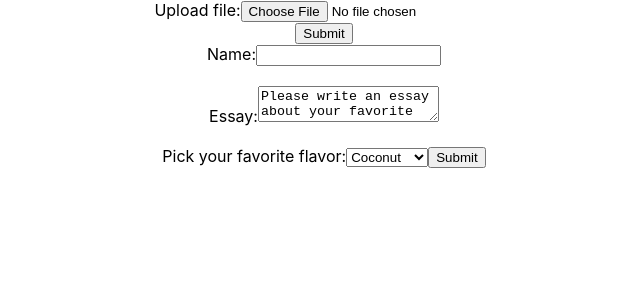
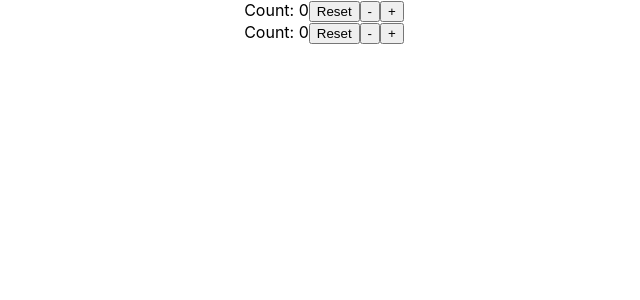
Before and after one commit to ucoder-git/my-app, a React (Create React App) app: page / in a window 1280 px wide. Shown: the top 300 px of the page, without its empty margins (316-956 px from the left). Built offline with nearby package versions, Linux system fonts and the light colour scheme.

Commit message:
Reducer 상태관리

```diff
--- a/src/App.js
+++ b/src/App.js
@@ -1,6 +1,10 @@
 import './App.css';
-import UnControlledComponent from './components/2-10.Form/UnControlledComponent';
-import ControlledComponent from './components/2-10.Form/ControlledComponent';
+import State from './components/3-3.Hooks/State';
+import Reducer from './components/3-3.Hooks/State';
+
+// import UnControlledComponent from './components/2-10.Form/UnControlledComponent';
+
+// import ControlledComponent from './components/2-10.Form/ControlledComponent';
 // import List from './components/2-9.List/List';
 // import Condition from './components/2-8.ConditionalRendering/Condition';
 // import Event from './components/2-7.Event/Event';
@@ -13,8 +17,10 @@
 function App() {
   return (
     <div className="App">
-      <UnControlledComponent/>
-      <ControlledComponent/>
+      <Reducer/>
+      <State/>
+      {/* <UnControlledComponent/> */}
+      {/* <ControlledComponent/> */}
       {/* <List/> */}
       {/* <Condition/> */}
       {/* <Event/> */}
--- /dev/null
+++ b/src/components/3-3.Hooks/State.jsx
@@ -0,0 +1,15 @@
+import React, { useState } from 'react'
+
+export default function State() {
+    const initialCount =0;
+    const [count, setCount] = useState(initialCount);
+
+  return (
+    <div>
+      Count: {count}
+      <button onClick={() => setCount(initialCount)}>Reset</button>
+      <button onClick={() => setCount(prev => prev -1)}>-</button>
+      <button onClick={() => setCount(prev => prev +1)}>+</button>
+    </div>
+  )
+}
```
Also changed, not shown: src/components/3-3.Hooks/Reducer.jsx (added, +28 -0 lines).
